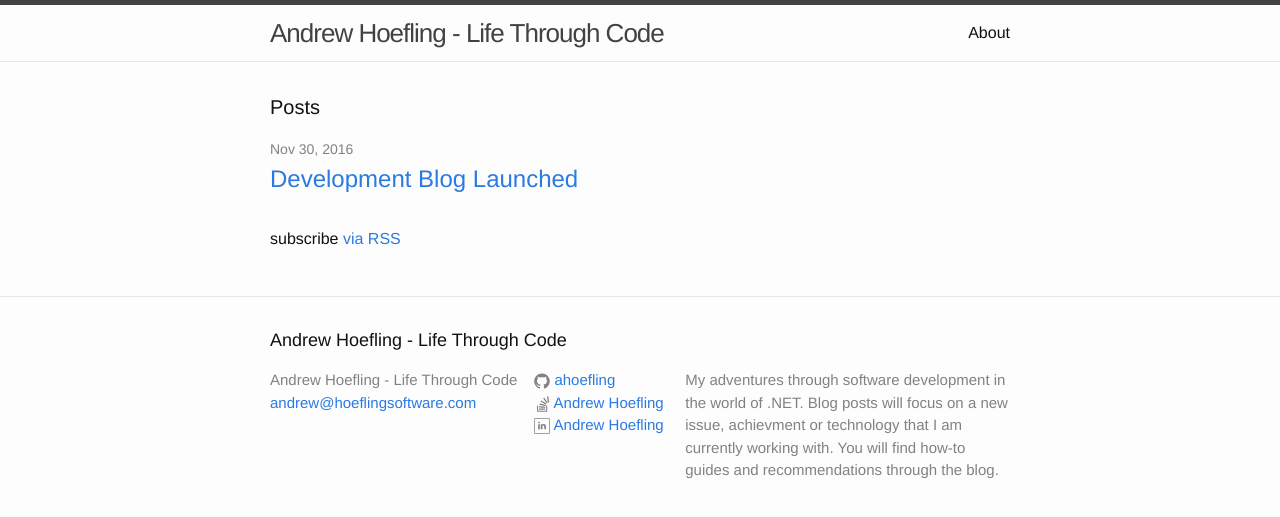
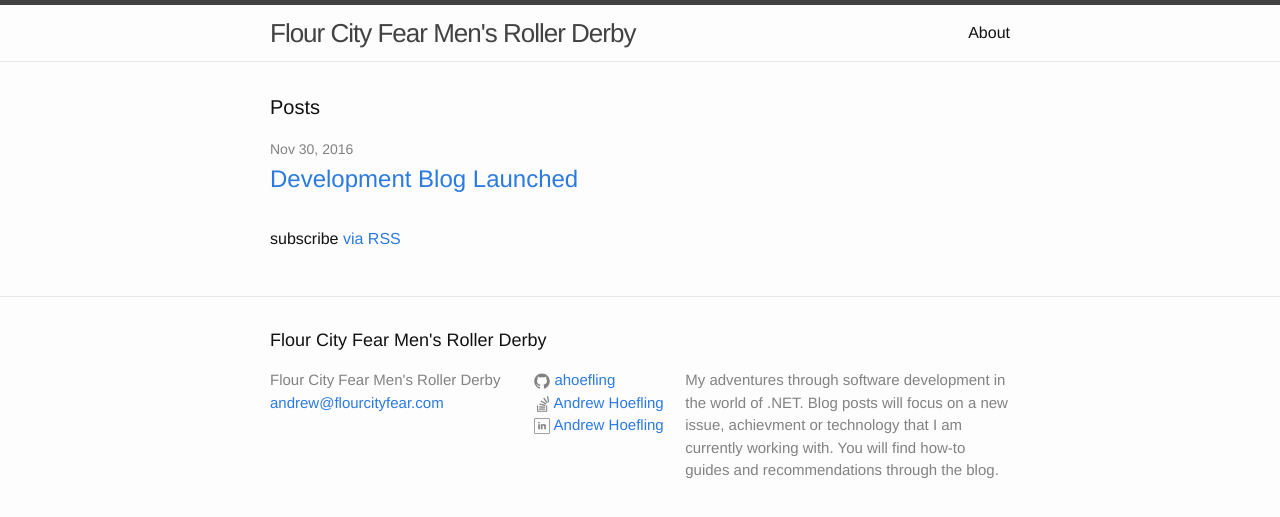
Before and after one commit to FlourCityFear/flourcityfear.github.io, a Jekyll site: the page built from index.html, in a window 1280 px wide. Shown: the top 517 px of the page. Built offline with Jekyll 4.4.1, drawn with Linux system fonts in a browser that asks for light colours.

Commit message:
UPdating configuration, and removing CNAMe

```diff
--- a/CNAME
+++ /dev/null
@@ -1 +0,0 @@
-www.andrewhoefling.com
--- a/_config.yml
+++ b/_config.yml
@@ -1,13 +1,13 @@
 # Site settings
-title: Andrew Hoefling - Life Through Code
-email: andrew@hoeflingsoftware.com
+title: Flour City Fear Men's Roller Derby
+email: andrew@flourcityfear.com
 description: > # this means to ignore newlines until "baseurl:"
   My adventures through software development in the world of .NET.
   Blog posts will focus on a new issue, achievment or technology
   that I am currently working with. You will find how-to guides and
   recommendations through the blog.
 baseurl: "" # the subpath of your site, e.g. /blog/
-url: "http://www.andrewhoefling.com" # the base hostname & protocol for your site
+url: "http://www.flourcityfear.com" # the base hostname & protocol for your site
 fullname: Andrew Hoefling
 twitter_username: ahoefling
 github_username:  ahoefling
```
